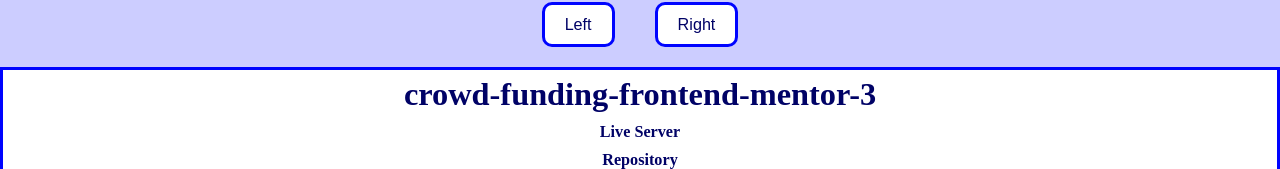
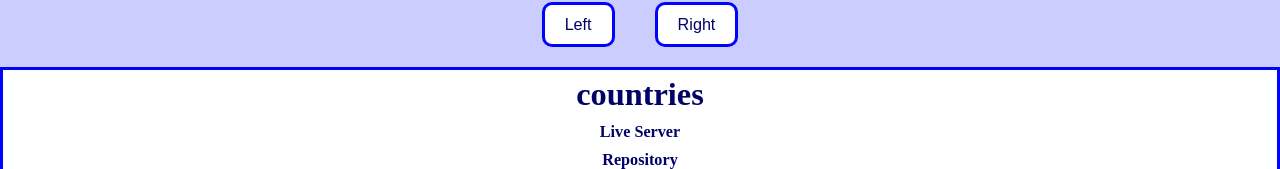
Before and after one commit to collerhatguy/portfolio-react, a React (Create React App) app: page / in a window 1280 px wide. Shown: the part 143-312 px from the top of the page. Built offline with nearby package versions, Linux system fonts and the light colour scheme; grey boxes are pictures that could not be loaded; the HTML template or start-up script is replaced by a standard one.

Commit message:
added a new project

```diff
--- a/src/components/ProjectPage.js
+++ b/src/components/ProjectPage.js
@@ -5,6 +5,7 @@ import useMenuSelector from "../hooks/useMenuSelector";
 
 export default function ProjectPage() {
     const projects = [
+        "countries",
         "crowd-funding-frontend-mentor-3",
         "job-postings-react",
         "hearthstone-react-2",
```
Also changed, not shown: public/projectPhotos/countries.png (added), src/components/face.jpg (deleted).
